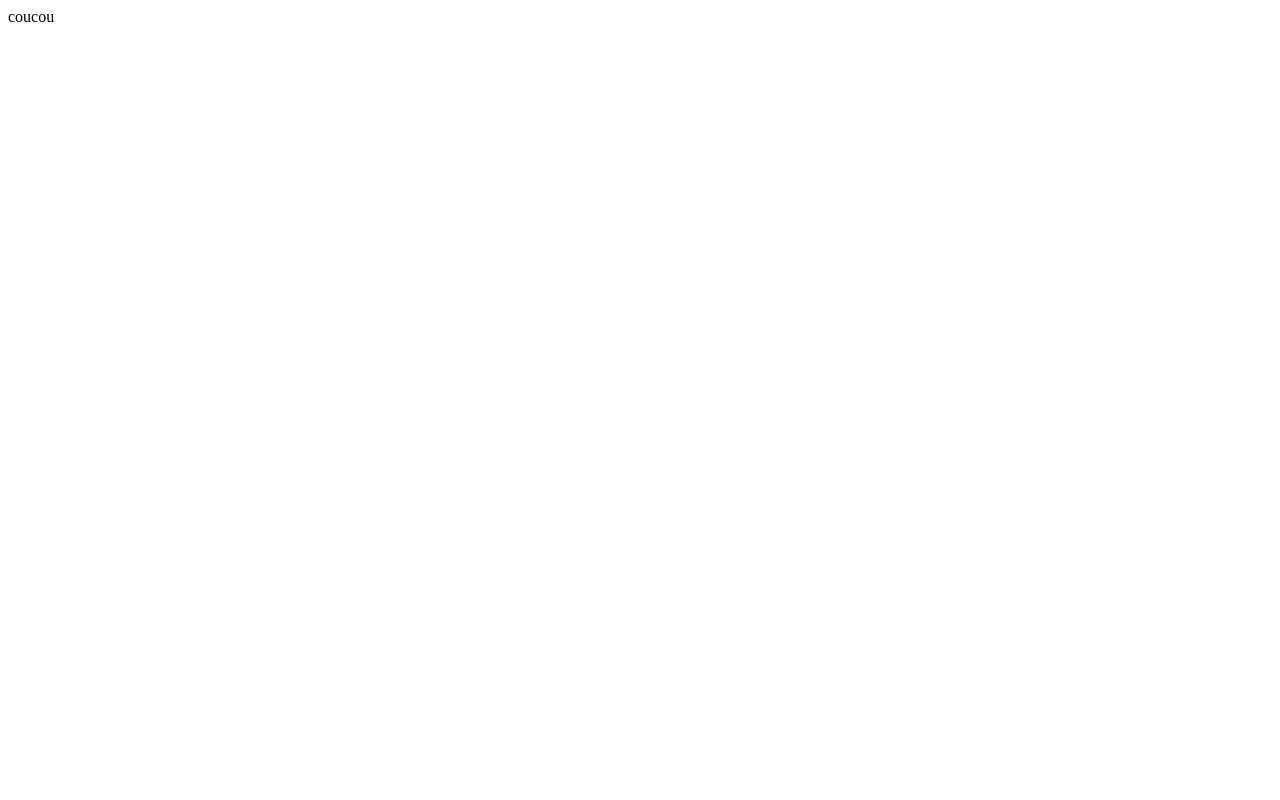
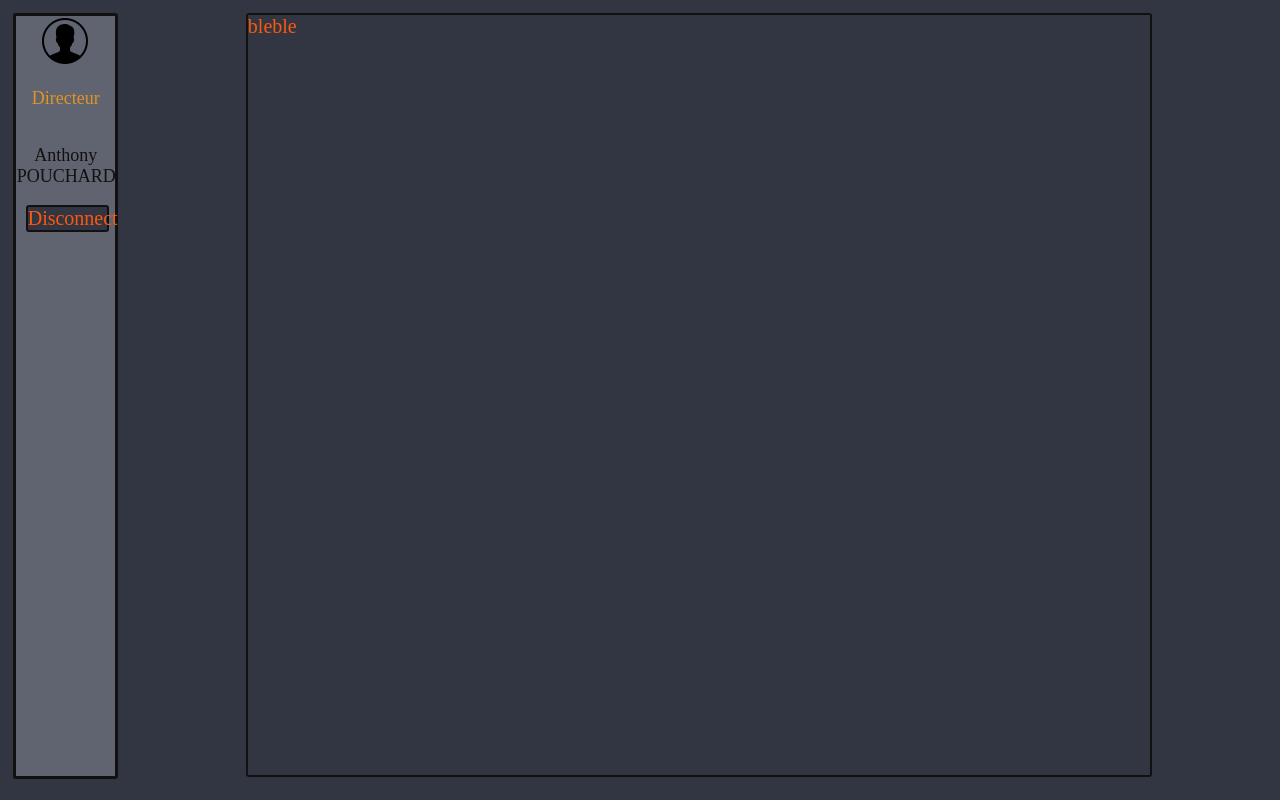
Before and after one commit to SulienP/projet_fianal_sql, a plain HTML site: page home.html in a window 1280 px wide. Drawn offline with Linux system fonts and the light colour scheme.

Commit message:
update home page

```diff
--- a/home.css
+++ b/home.css
@@ -0,0 +1,89 @@
+body {
+  background-color:rgb(50, 54, 67) ;
+  margin: 0;
+  padding: 0;
+  height: 100vh;
+  display: flex;
+}
+
+.profil{
+  margin-top: 1%;
+  margin-left: 1%;
+  height: 95%;
+  width: 10%;
+  background-color: rgb(96, 100, 112);
+  border: 3px solid #121111;
+  color: rgb(255, 87, 12);
+  display: flex;
+  border-radius: 3px;
+  flex-direction: column;
+}
+
+
+
+.connect{
+  margin-left: 10%;
+  bottom: 10px;
+  justify-content: center;
+  align-items: center;
+  text-align:center;
+  height: 3%;
+  width: 80%;
+  border: 2px solid #121111;
+  background-color: rgb(50, 54, 67);
+  color: rgb(255, 87, 12);
+  text-decoration: none;
+  border-radius: 3px;
+  font-size: 20px;
+
+}
+
+.connect:hover {
+  background-color: rgb(242, 113, 53);
+  color: black;
+  text-decoration: none;
+}
+
+.debut{
+  justify-content: center;
+  align-items: center;
+  text-align:center;
+}
+
+.userinfo{
+  font-size: 18px;
+  margin-left: 1%;
+  color: #121111;
+  justify-content: center;
+  align-items: center;
+  text-align:center;
+}
+
+.poste{
+  font-size: 18px;
+  margin-left: 1%;
+  color: #e19325;
+  align-items: center
+}
+
+
+.imgprofil{
+  width : 50px;
+  height : 50px;
+  align-items: center;
+}
+
+.back{
+  margin-top: 1%;
+  margin-left: 10%;
+  margin-right: 10%;
+  height: 95%;
+  width: 95%;
+  border: 2px solid #121111;
+  background-color: rgb(50, 54, 67);
+  color: rgb(255, 87, 12);
+  text-decoration: none;
+  border-radius: 3px;
+  font-size: 20px;
+
+}
--- a/home.html
+++ b/home.html
@@ -3,9 +3,19 @@
 <head>
   <meta charset="UTF-8">
   <meta name="viewport" content="width=device-width, initial-scale=1.0">
+  <link rel="stylesheet" href="home.css">
   <title>Intranet/page/me</title>
 </head>
 <body>
-  coucou
+  <div class="profil">
+    <div class="debut" >
+      <img class="imgprofil" src="pictures/icons8-utilisateur-50.png">
+      <p class="poste" >Directeur</p></div>
+
+    <p class="userinfo" >Anthony POUCHARD</p>
+    <a class="connect" href="login.html" >Disconnect</a>
+  </div>
+  <div class="back">bleble</div>
+
 </body>
 </html>
--- a/login.css
+++ b/login.css
@@ -79,20 +79,27 @@ input{
   border: 2px solid #121111;
 }
 
-.submit{
-  height: 60px;
-  width: 110px;
+
+
+
+
+a{
+  display: flex;
+  justify-content: center;
+  align-items: center;
+  height: 12%;
+  width: 18%;
   background-color: rgb(255, 87, 12);
   margin-top: 10%;
   margin-left: 80%;
   border: 2px solid #121111;
-  border-radius: 7px;
+  border-radius: 5px;
   text-decoration: none;
   color: black;
 
 }
 
-.submit:hover {
+a:hover {
   background-color: rgb(242, 113, 53);
   color: black;
   text-decoration: none;
```
Also changed, not shown: pictures/icons8-utilisateur-50.png (added).
